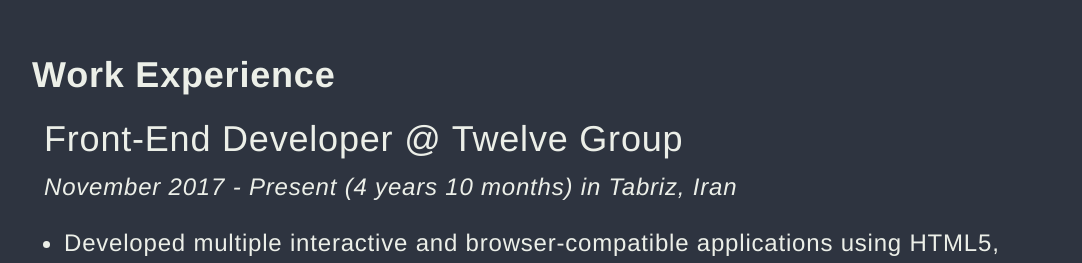
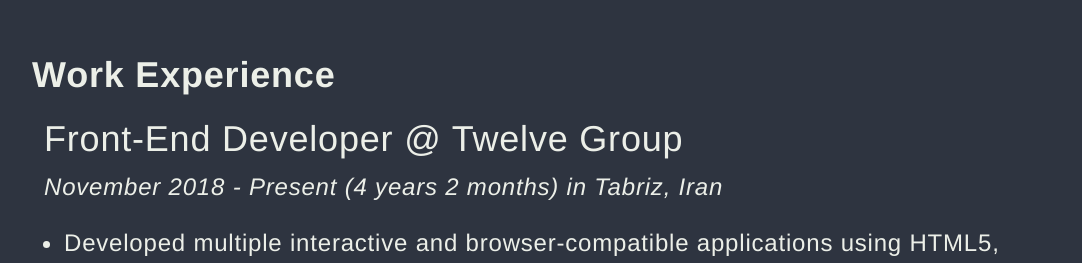
Before and after one commit to alimonapour/alimonapour.me, a Next.js app: page / in a window 1280 px wide. Shown: the part 2041-2304 px from the top of the page, without its empty margins (96-1178 px from the left). Built offline with nearby package versions, Linux system fonts and the light colour scheme.

Commit message:
feat: Correct the experience time.

```diff
--- a/src/components/work-experience/12-Experience.js
+++ b/src/components/work-experience/12-Experience.js
@@ -7,7 +7,7 @@ export function TwelveGroupExperience() {
         Front-End Developer @ Twelve Group
       </h2>
       <h3 className='text-xl sm:text-2xl text-left italic my-3'>
-        <span>November 2017 - Present (4 years 10 months) in Tabriz, Iran</span>{' '}
+        <span>November 2018 - Present (4 years 2 months) in Tabriz, Iran</span>{' '}
       </h3>
       <ul className='list-disc text-xl sm:text-2xl py-3 ml-5'>
         <li>
```
